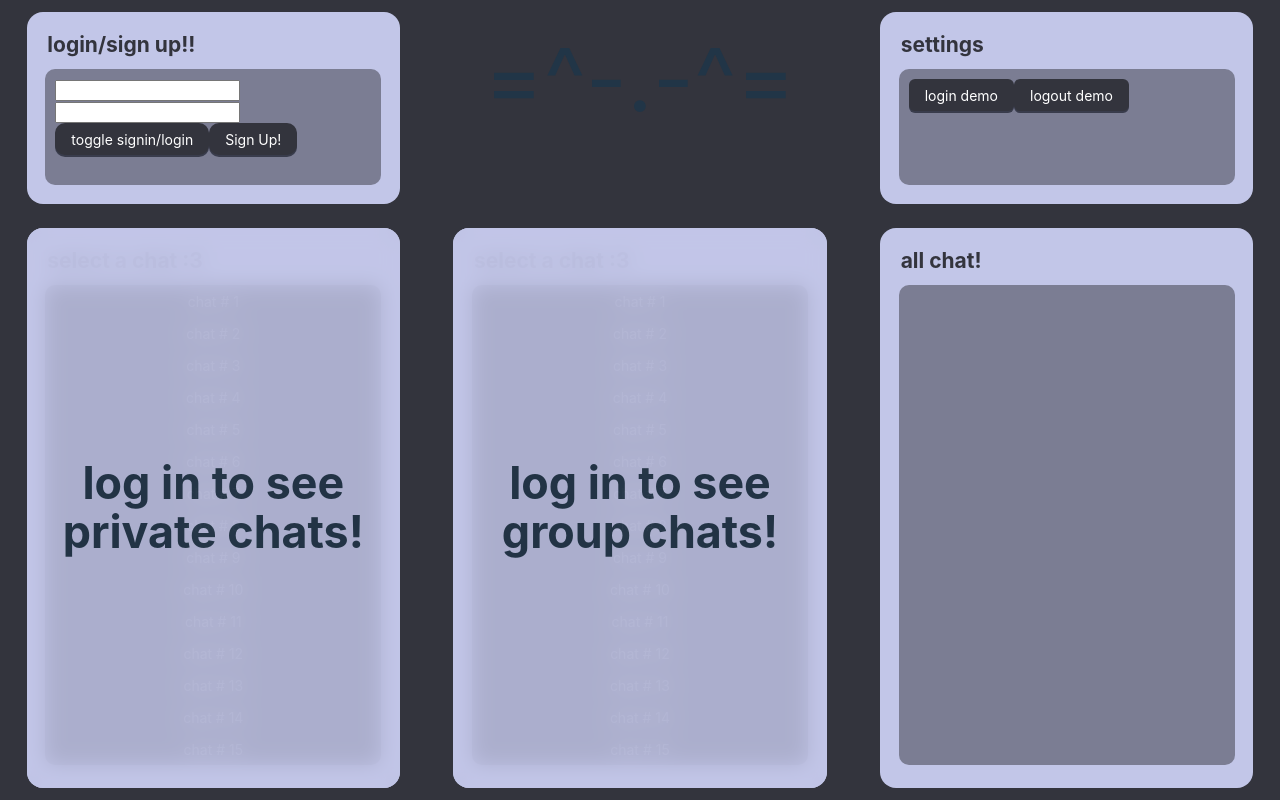
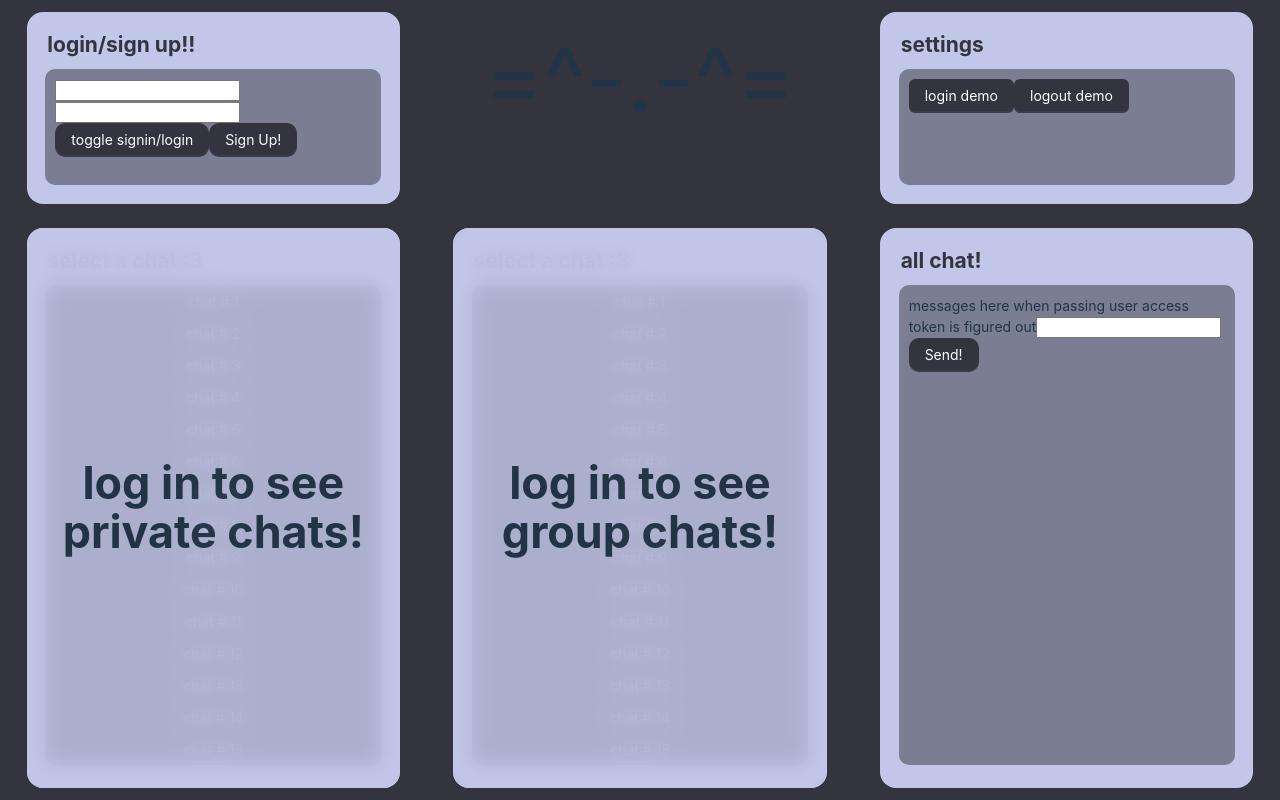
Before and after one commit to jsikali/MEAO-Frontend, a React (Vite) app in the folder meao/: page / in a window 1280 px wide. Built offline with nearby package versions, Linux system fonts and the light colour scheme.

Commit message:
todo: pass auth token so reqs can be sent

```diff
--- /dev/null
+++ b/meao/src/MessageSendButton.jsx
@@ -0,0 +1,45 @@
+import { Button } from "antd";
+import { LeftOutlined } from "@ant-design/icons";
+import axios from 'axios';
+
+const MessageSendButton = ({ chatBoxID }) => {
+
+  const sendMessage = () => {
+    console.log(
+      `sending message for ${chatBoxID}`
+    );
+
+    switch (chatBoxID) {
+      case 'publicchat':
+        axios({
+          method: 'post',
+          url: 'http://137.112.221.75:5000/message/public',
+          //headers: { Authorization: `Bearer ${accessToken}`}
+          data: {
+            content: document.getElementById("publicchat").value
+          }
+        })
+        break;
+
+      default:
+        console.log(`bad id, it's ${chatBoxID}`);
+        break;
+    }
+  };
+
+  return (
+    <Button
+      type="primary"
+      onClick={() =>
+        sendMessage()
+      }
+      style={{
+        borderRadius: "10px",
+      }}
+    >
+      Send!
+    </Button>
+  );
+};
+
+export default MessageSendButton;
--- /dev/null
+++ b/meao/src/Messages.jsx
@@ -0,0 +1,30 @@
+//import React, { useState } from 'react';
+import { Button } from 'antd';
+
+const Messages = ({ messagesJSON }) => {
+    let content = [];
+    console.log(messagesJSON)
+    let messagearr = JSON.parse(messagesJSON);
+//   axios get all message ids
+// axios get message name/recipient for each id
+
+    messagearr.array.forEach(m => {
+        const message = <Button
+            type="primary"
+            style={{
+                borderRadius: 100,
+                width: '100%'
+            }}>
+            {m}
+        </Button>
+        content.push(message);
+    });
+
+    return (
+        <div>
+            {content}
+        </div>
+    )
+};
+
+export default Messages;
--- a/meao/src/PublicChatBox.jsx
+++ b/meao/src/PublicChatBox.jsx
@@ -1,6 +1,10 @@
 import React, { useState, useEffect } from 'react';
 import { Button, /*theme*/ } from 'antd';
 import { LeftOutlined } from '@ant-design/icons';
+import Messages from './Messages.jsx'
+import axios from 'axios';
+import SendMessage from './MessageSendButton.jsx'
+import MessageSendButton from './MessageSendButton.jsx';
 
 const PublicChatBox = () => {
 
@@ -12,6 +16,15 @@ const PublicChatBox = () => {
             clearInterval(interval);
         };
     }, []);
+
+    const messageJSON = () => {
+        console.log("getting messages");
+        axios({
+            method: 'get',
+            url: 'http://137.112.221.75:5000/messages/public',
+            //headers: { Authorization: `Bearer ${accessToken}`}
+        }).then(res => res.data);
+    }
 
     const containerStyle = {
         height: '100%',
@@ -45,6 +58,14 @@ const PublicChatBox = () => {
                     <div style={{
                         padding: '10px'
                     }}>
+                        {/* have the messages */}
+                        {/* <Messages
+                            messagesJSON={messageJSON()}
+                        ></Messages> */}
+                        messages here when passing user access token is figured out
+                        {/* have the input for sending */}
+                        <input type="text" id='publicchat' />
+                        <MessageSendButton></MessageSendButton>
                     </div>
                 </div>
             </div>
--- a/meao/src/Settings.jsx
+++ b/meao/src/Settings.jsx
@@ -1,5 +1,5 @@
 import { Button } from "antd";
-import { useState } from 'react';
+//import { useState } from 'react';
 
 const Settings = ({ setIsLoggedIn }) => {
 
```
